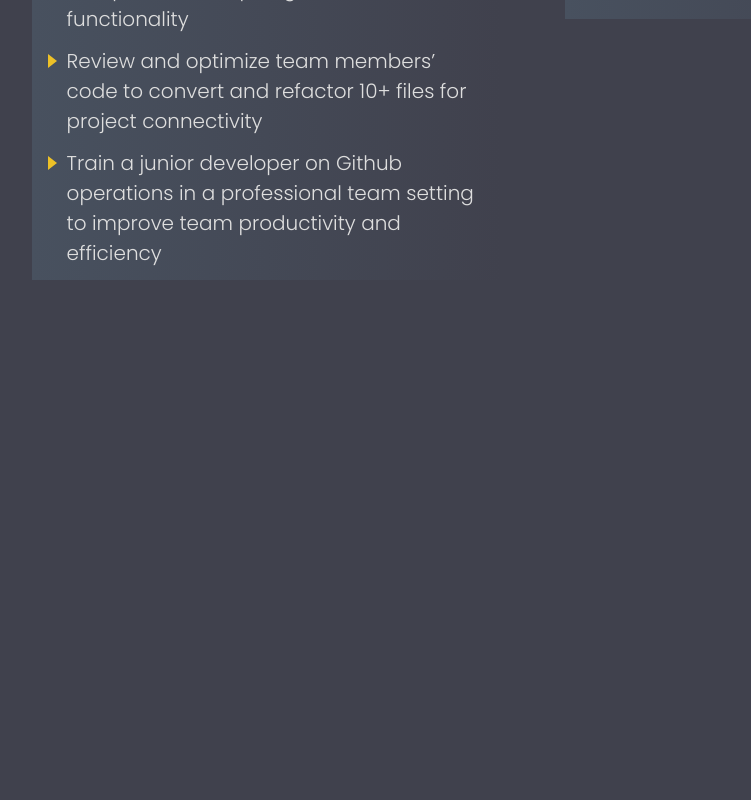
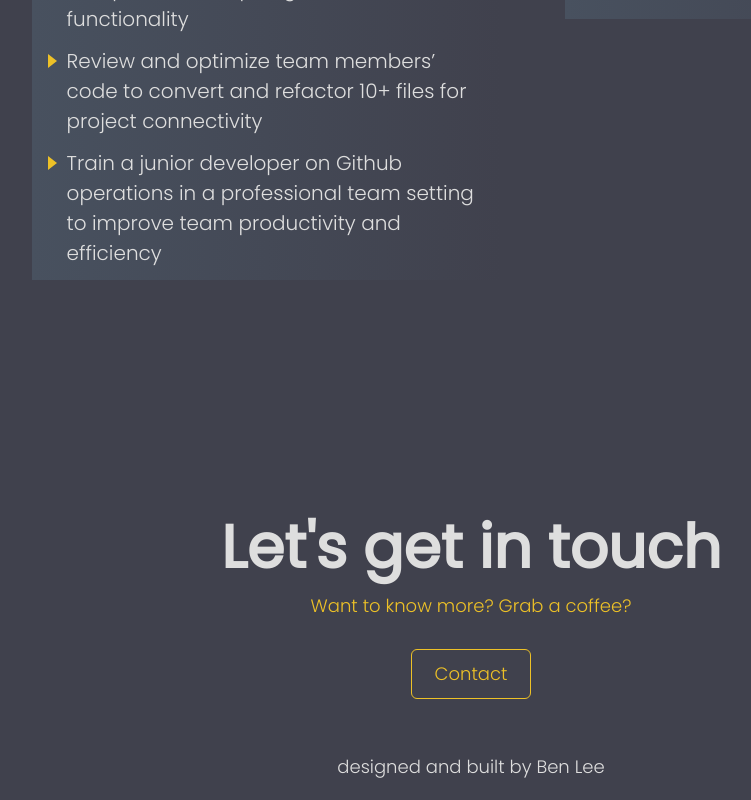
Before and after one commit to dbinlee3/ben-and-queries, a React (Create React App) app: page / in a window 1280 px wide. Shown: the part 3503-4303 px from the top of the page, without its empty margins (169-920 px from the left). Before the commit the page ends 3903 px from the top, so only its background shows below. Built offline with nearby package versions, Linux system fonts and the light colour scheme.

Commit message:
Added Footer

```diff
--- a/src/App.js
+++ b/src/App.js
@@ -1,5 +1,6 @@
 import Header from "./components/header/Header";
 import Sidebar from "./components/sidebar/Sidebar";
+import Footer from "./components/footer/Footer";
 
 import Landing from "./pages/landing/Landing";
 import About from "./pages/about/About";
@@ -15,6 +16,7 @@ function App() {
       <About />
       <Projects />
       <Experience />
+      <Footer />
     </>
   );
 }
--- /dev/null
+++ b/src/components/footer/Footer.js
@@ -0,0 +1,18 @@
+import React from 'react'
+import styles from "./Footer.module.css";
+
+function Footer() {
+    return (
+        <div className={styles.container}>
+            <div className={styles.content}>
+                <h1>Let's get in touch</h1>
+                <h5 className={styles.coffee}>Want to know more? Grab a coffee?</h5>
+                <button className="button-primary">Contact</button>
+
+                <h5 className={styles.credits}>designed and built by Ben Lee</h5>
+            </div>
+        </div>
+    )
+}
+
+export default Footer
--- /dev/null
+++ b/src/components/footer/Footer.module.css
@@ -0,0 +1,40 @@
+.container {
+    width: 100%;
+    height: 400px;
+    display: flex;
+    align-items: center;
+    justify-content: center;
+}
+
+.content {
+    position: relative;
+    text-align: center;
+    height: inherit;
+    display: flex;
+    flex-direction: column;
+    justify-content: center;
+    align-items: center;
+}
+
+.content > h1 {
+    color: var(--font);
+}
+
+.coffee {
+    color: var(--secondary);
+}
+
+.content > button {
+    margin-top: 30px;
+    width: 120px;
+}
+
+.credits {
+    color: var(--font);
+    position: absolute;
+    bottom: 20px;
+    left: 0;
+    right: 0;
+    margin-left: auto;
+    margin-right: auto;
+}
```
